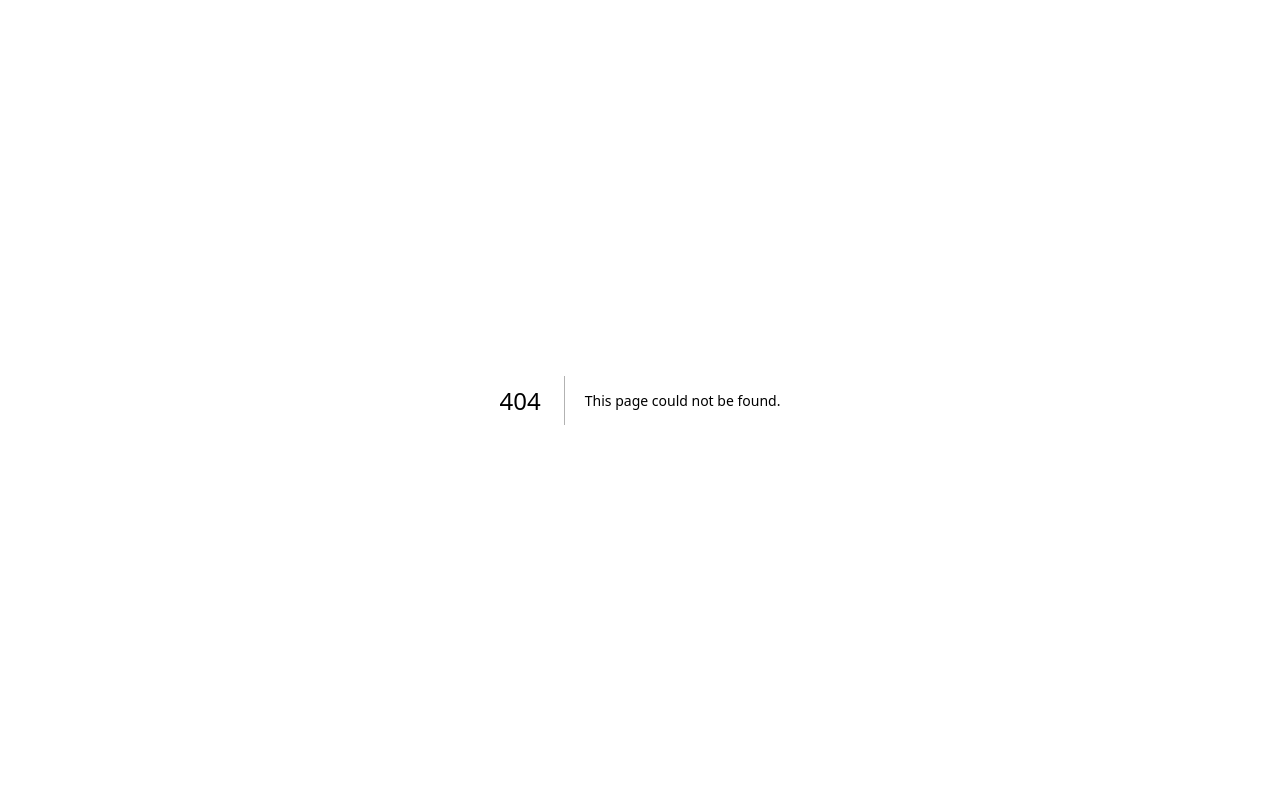
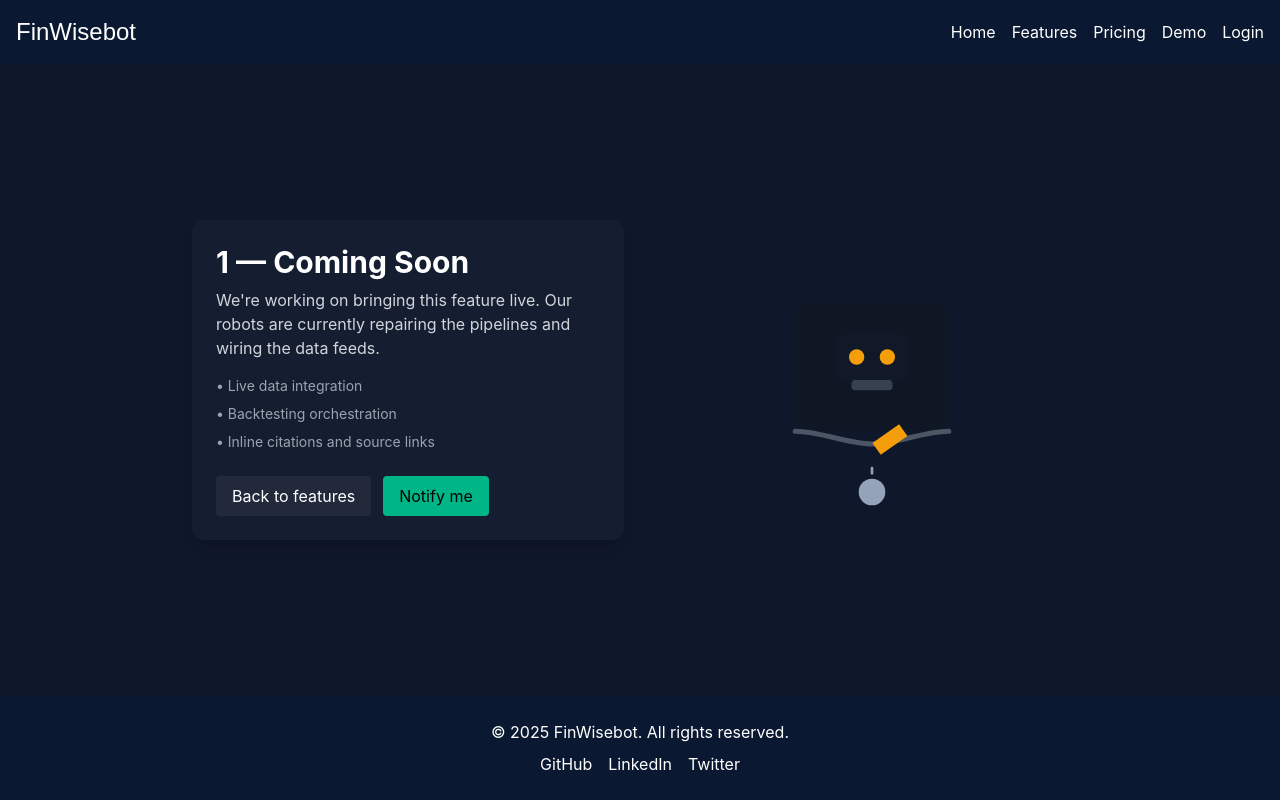
Before and after one commit to assassinyousuf/finwisebot_website, a Next.js app: page /coming-soon/1 in a window 1280 px wide. Before the commit this address had no page. Built offline with nearby package versions, Linux system fonts and the light colour scheme.

Commit message:
feat: dark features page + coming-soon dynamic pages with animated robot

```diff
--- a/src/components/FeatureCard.jsx
+++ b/src/components/FeatureCard.jsx
@@ -1,15 +1,31 @@
-export default function FeatureCard({ title, description, icon, accent = 'from-green-400 to-emerald-400' }) {
-  return (
-    <div className="bg-gradient-to-br from-white/5 to-white/2 p-6 rounded-xl shadow-lg hover:shadow-2xl transform hover:-translate-y-1 transition-all">
+import Link from 'next/link';
+
+export default function FeatureCard({ title, description, icon, accent = 'from-green-400 to-emerald-400', slug = '', dark = false }) {
+  const containerCls = dark ? 'bg-slate-800/30 p-6 rounded-xl shadow-lg hover:shadow-2xl transform hover:-translate-y-1 transition-all border border-white/5' : 'bg-gradient-to-br from-white/5 to-white/2 p-6 rounded-xl shadow-lg hover:shadow-2xl transform hover:-translate-y-1 transition-all';
+  const textCls = dark ? 'text-white' : 'text-gray-300';
+  const iconText = dark ? 'text-white' : 'text-black/80';
+
+  const inner = (
+    <div className={containerCls}>
       <div className="flex items-start gap-4">
-        <div className={`w-14 h-14 rounded-full flex items-center justify-center text-2xl bg-gradient-to-br ${accent} text-black/80 shadow-md`}>
+        <div className={`w-14 h-14 rounded-full flex items-center justify-center text-2xl bg-gradient-to-br ${accent} ${iconText} shadow-md`}>
           {icon}
         </div>
         <div>
-          <h3 className="text-lg font-heading mb-1">{title}</h3>
-          <p className="text-sm text-gray-300">{description}</p>
+          <h3 className={`text-lg font-heading mb-1 ${textCls}`}>{title}</h3>
+          <p className={`text-sm ${textCls} text-opacity-80`}>{description}</p>
         </div>
       </div>
     </div>
   );
+
+  if (slug) {
+    return (
+      <Link href={`/coming-soon/${slug}`}>
+        {inner}
+      </Link>
+    );
+  }
+
+  return inner;
 }
--- /dev/null
+++ b/src/pages/coming-soon/[slug].jsx
@@ -0,0 +1,66 @@
+import { useRouter } from 'next/router';
+import Navbar from '../../components/Navbar';
+import Footer from '../../components/Footer';
+
+const ROBOT_SVG = () => (
+  <svg viewBox="0 0 200 200" className="w-64 h-64" xmlns="http://www.w3.org/2000/svg">
+  <g fill="none" fillRule="evenodd">
+      <rect x="40" y="40" width="120" height="100" rx="12" fill="#0f1724" />
+      <rect x="72" y="64" width="56" height="36" rx="6" fill="#111827" />
+      <circle cx="88" cy="82" r="6" fill="#f59e0b" />
+      <circle cx="112" cy="82" r="6" fill="#f59e0b" />
+      <rect x="84" y="100" width="32" height="8" rx="3" fill="#374151" />
+      <path d="M40 140c20 0 40 10 60 10s40-10 60-10" stroke="#4b5563" strokeWidth="4" strokeLinecap="round" />
+      {/* wrench animated */}
+      <path className="wrench" d="M10 170 L28 152 L36 160 L18 178 Z" fill="#f59e0b" transform="translate(120 -20) rotate(10)" />
+    </g>
+  </svg>
+);
+
+export default function ComingSoon() {
+  const router = useRouter();
+  const { slug } = router.query;
+
+  const title = slug ? slug.replace(/-/g, ' ').replace(/\b\w/g, c => c.toUpperCase()) : 'Feature';
+
+  return (
+    <div className="min-h-screen bg-slate-900 text-white flex flex-col">
+      <Navbar />
+      <main className="flex-1 flex items-center justify-center p-6">
+        <div className="max-w-4xl w-full grid grid-cols-1 md:grid-cols-2 gap-8 items-center">
+          <div className="p-6 bg-slate-800/40 rounded-xl shadow-lg">
+            <h1 className="text-3xl font-bold mb-2">{title} — Coming Soon</h1>
+            <p className="text-gray-300 mb-4">We're working on bringing this feature live. Our robots are currently repairing the pipelines and wiring the data feeds.</p>
+            <ul className="space-y-2 text-sm text-gray-400">
+              <li>• Live data integration</li>
+              <li>• Backtesting orchestration</li>
+              <li>• Inline citations and source links</li>
+            </ul>
+
+            <div className="mt-6 flex gap-3">
+              <button onClick={() => router.push('/features')} className="bg-white/5 text-white px-4 py-2 rounded">Back to features</button>
+              <button onClick={() => alert('Subscribed (demo)')} className="bg-accent text-black px-4 py-2 rounded">Notify me</button>
+            </div>
+          </div>
+
+          <div className="flex items-center justify-center">
+            <div className="relative">
+              <div className="robot-bob">
+                <ROBOT_SVG />
+              </div>
+              <div className="absolute -bottom-4 left-1/2 transform -translate-x-1/2 animate-gear">
+                <svg viewBox="0 0 48 48" className="w-16 h-16" xmlns="http://www.w3.org/2000/svg">
+                  <g fill="#94a3b8">
+                    <circle cx="24" cy="24" r="10" />
+                    <path d="M24 10v-4" stroke="#94a3b8" strokeWidth="2" strokeLinecap="round" />
+                  </g>
+                </svg>
+              </div>
+            </div>
+          </div>
+        </div>
+      </main>
+      <Footer />
+    </div>
+  );
+}
--- a/src/pages/features.jsx
+++ b/src/pages/features.jsx
@@ -37,7 +37,7 @@ export default function Features() {
   }, []);
 
   return (
-    <div>
+    <div className="bg-slate-900 text-white min-h-screen">
       <Navbar />
 
       <header className="px-6 py-12 bg-gradient-to-r from-slate-900 to-slate-800 text-white">
@@ -78,14 +78,14 @@ export default function Features() {
       </header>
 
       <main className="max-w-6xl mx-auto p-8 grid grid-cols-1 md:grid-cols-2 lg:grid-cols-4 gap-6 mt-6">
-        <FeatureCard icon="📈" title="Real-Time Insights" description="Summaries from filings, news, and social sentiment." accent="from-emerald-300 to-green-400" />
-        <FeatureCard icon="💹" title="Signal Engine" description="Actionable trading ideas using ensemble models." accent="from-yellow-300 to-amber-400" />
-        <FeatureCard icon="📊" title="Backtesting" description="Validate strategies against historical data with event-level accuracy." accent="from-cyan-300 to-blue-400" />
-        <FeatureCard icon="🧾" title="Cited Research" description="Every claim linked to primary sources and filings." accent="from-pink-300 to-purple-400" />
-        <FeatureCard icon="🔁" title="Workflow Automation" description="Schedule backtests and alerts with priority queues." accent="from-indigo-300 to-violet-400" />
-        <FeatureCard icon="🔒" title="Privacy-first" description="Keep your strategies private; export reproducible results." accent="from-gray-300 to-slate-400" />
-        <FeatureCard icon="⚡" title="Low-latency" description="Optimized paths for fast signal delivery." accent="from-red-300 to-rose-400" />
-        <FeatureCard icon="🤝" title="Integrations" description="Connect to brokers, data feeds, and notebooks." accent="from-emerald-200 to-teal-400" />
+        <FeatureCard slug="real-time-insights" dark icon="📈" title="Real-Time Insights" description="Summaries from filings, news, and social sentiment." accent="from-emerald-300 to-green-400" />
+        <FeatureCard slug="signal-engine" dark icon="💹" title="Signal Engine" description="Actionable trading ideas using ensemble models." accent="from-yellow-300 to-amber-400" />
+        <FeatureCard slug="backtesting" dark icon="📊" title="Backtesting" description="Validate strategies against historical data with event-level accuracy." accent="from-cyan-300 to-blue-400" />
+        <FeatureCard slug="cited-research" dark icon="🧾" title="Cited Research" description="Every claim linked to primary sources and filings." accent="from-pink-300 to-purple-400" />
+        <FeatureCard slug="workflow-automation" dark icon="🔁" title="Workflow Automation" description="Schedule backtests and alerts with priority queues." accent="from-indigo-300 to-violet-400" />
+        <FeatureCard slug="privacy-first" dark icon="🔒" title="Privacy-first" description="Keep your strategies private; export reproducible results." accent="from-gray-300 to-slate-400" />
+        <FeatureCard slug="low-latency" dark icon="⚡" title="Low-latency" description="Optimized paths for fast signal delivery." accent="from-red-300 to-rose-400" />
+        <FeatureCard slug="integrations" dark icon="🤝" title="Integrations" description="Connect to brokers, data feeds, and notebooks." accent="from-emerald-200 to-teal-400" />
       </main>
 
       <Footer />
--- a/src/styles/components.css
+++ b/src/styles/components.css
@@ -85,3 +85,25 @@
 	to { opacity: 1; transform: translateY(0); }
 }
 .animate-fade { animation: fadeIn 360ms ease-out both; }
+
+/* coming soon robot and gear animations */
+@keyframes bob {
+	0% { transform: translateY(0); }
+	50% { transform: translateY(-8px); }
+	100% { transform: translateY(0); }
+}
+.robot-bob { animation: bob 2.8s ease-in-out infinite; }
+
+@keyframes gearSpin {
+	from { transform: rotate(0deg); }
+	to { transform: rotate(360deg); }
+}
+.animate-gear { animation: gearSpin 4s linear infinite; }
+
+/* small wrench swing */
+@keyframes wrenchWiggle {
+	0% { transform: rotate(0deg); }
+	50% { transform: rotate(12deg); }
+	100% { transform: rotate(0deg); }
+}
+.wrench { animation: wrenchWiggle 1.6s ease-in-out infinite; transform-origin: center; }
```
